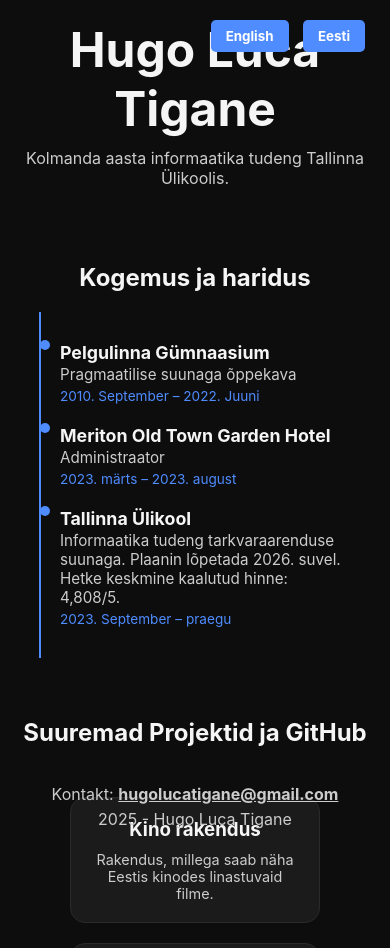
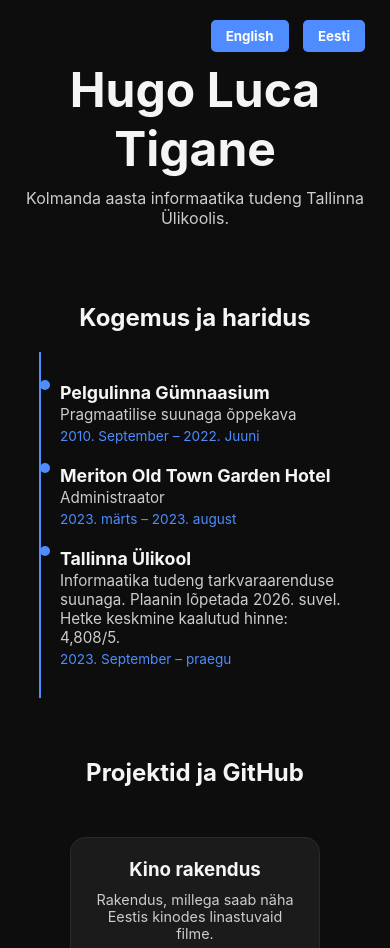
Before and after one commit to HugoLucaT/Portfolio, a plain HTML site: page Portfoolio_Hugo_Luca_Tigane.html in a window 390 px wide. Shown: the top 948 px of the page. Drawn offline with Linux system fonts and the light colour scheme.

Commit message:
mobile friendly

```diff
--- a/index.html
+++ b/Portfoolio_Hugo_Luca_Tigane.html
@@ -102,28 +102,6 @@
         font-size: 0.85rem;
     }
 
-    @media screen and (max-width: 768px) {
-        .timeline-entry {
-            width: 100%;
-            padding-left: 40px;
-            padding-right: 20px;
-            text-align: left !important;
-        }
-
-        .timeline-entry.left, .timeline-entry.right {
-            left: 0 !important;
-        }
-
-        .timeline-entry::before {
-            left: 20px !important;
-        }
-
-        .timeline-container::after {
-            left: 20px;
-        }
-    }
-
-
     .lang-switch {
         position: fixed;
         top: 20px;
@@ -214,6 +192,47 @@
     #tooltip.show {
         visibility: visible;
         opacity: 1;
+    }
+
+    @media screen and (max-width: 840px) {
+        .timeline-entry {
+            width: 100%;
+            padding-left: 40px;
+            padding-right: 20px;
+            text-align: left !important;
+        }
+
+        .timeline-entry.left, .timeline-entry.right {
+            left: 0 !important;
+        }
+
+        .timeline-entry::before {
+            left: 20px !important;
+        }
+
+        .timeline-container::after {
+            left: 20px;
+        }
+
+        .lang-switch {
+            position: absolute;
+            top: 20px;
+            right: 20px;
+            z-index: 1000;
+        }
+
+        #title {
+            padding-top: 40px;
+        }
+
+        .projects{
+            padding-bottom: 40px;
+        }
+
+        .bottom {
+            position: absolute;
+            bottom: 0px;
+        }
     }
 
 </style>
@@ -310,7 +329,7 @@
             place3_title: "Tallinn University",
             place3_text: "Computer Science student with a focus on software development. Currently expected to graduate in Summer 2026. Current GPA: 4.808/5.",
             place3_time: "September 2023 – present",
-            proj: "Biggest Projects & GitHub",
+            proj: "Projects & GitHub",
             proj1_title: "Cinema Application",
             proj1_desc: "An application that displays movies currently showing in Estonian cinemas.",
             proj2_title: "Mitigate Online",
@@ -332,7 +351,7 @@
             place3_title: "Tallinna Ülikool",
             place3_text: "Informaatika tudeng tarkvaraarenduse suunaga. Plaanin lõpetada 2026. suvel. Hetke keskmine kaalutud hinne: 4,808/5.",
             place3_time: "2023. September – praegu",
-            proj: " Suuremad Projektid ja GitHub",
+            proj: "Projektid ja GitHub",
             proj1_title: "Kino rakendus",
             proj1_desc: "Rakendus, millega saab näha Eestis kinodes linastuvaid filme.",
             proj2_title: "Mitigate Online",
@@ -351,7 +370,7 @@
         }
     }
 
-    setLanguage('est');ˇ
+    setLanguage('est');
 </script>
 
 </body>
```
